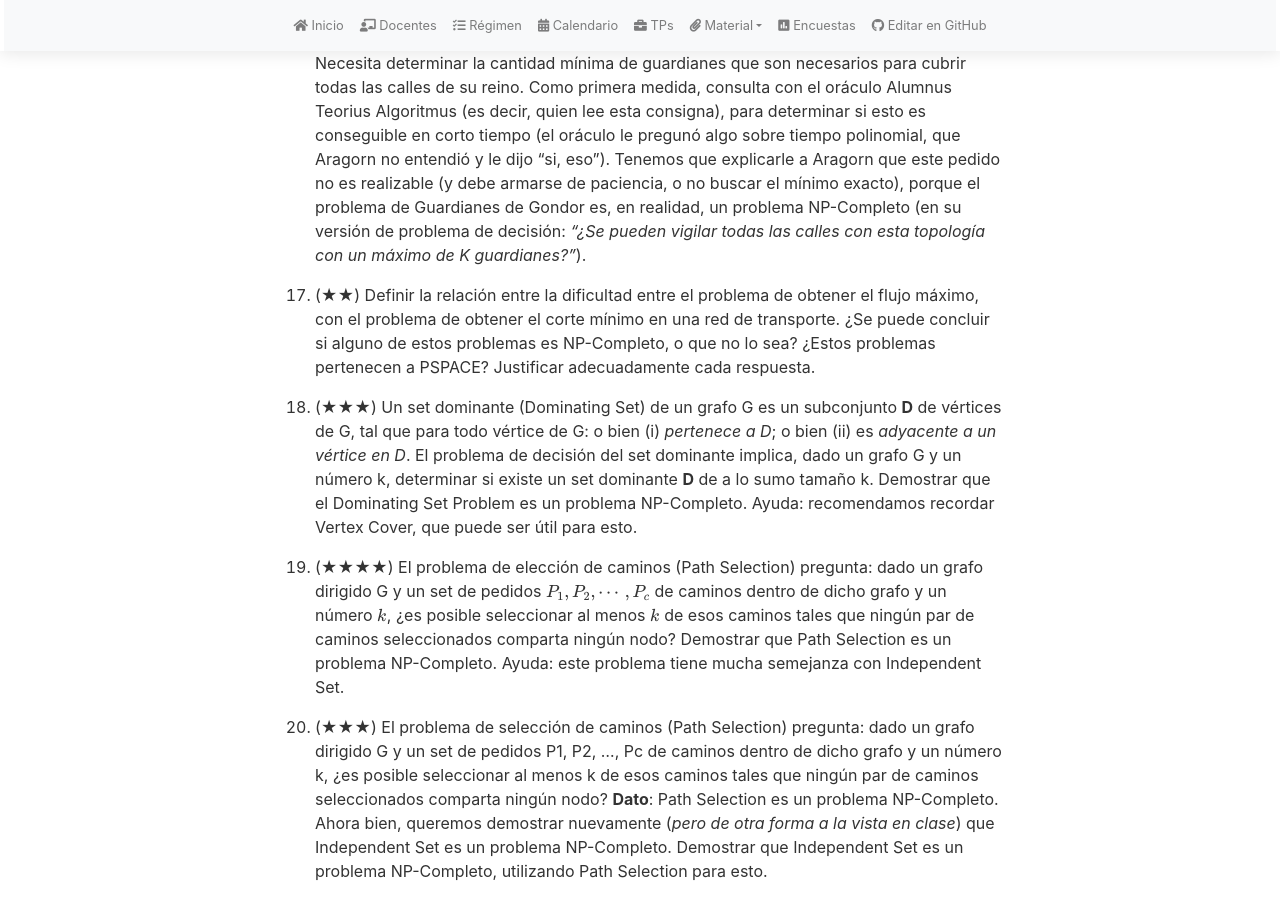
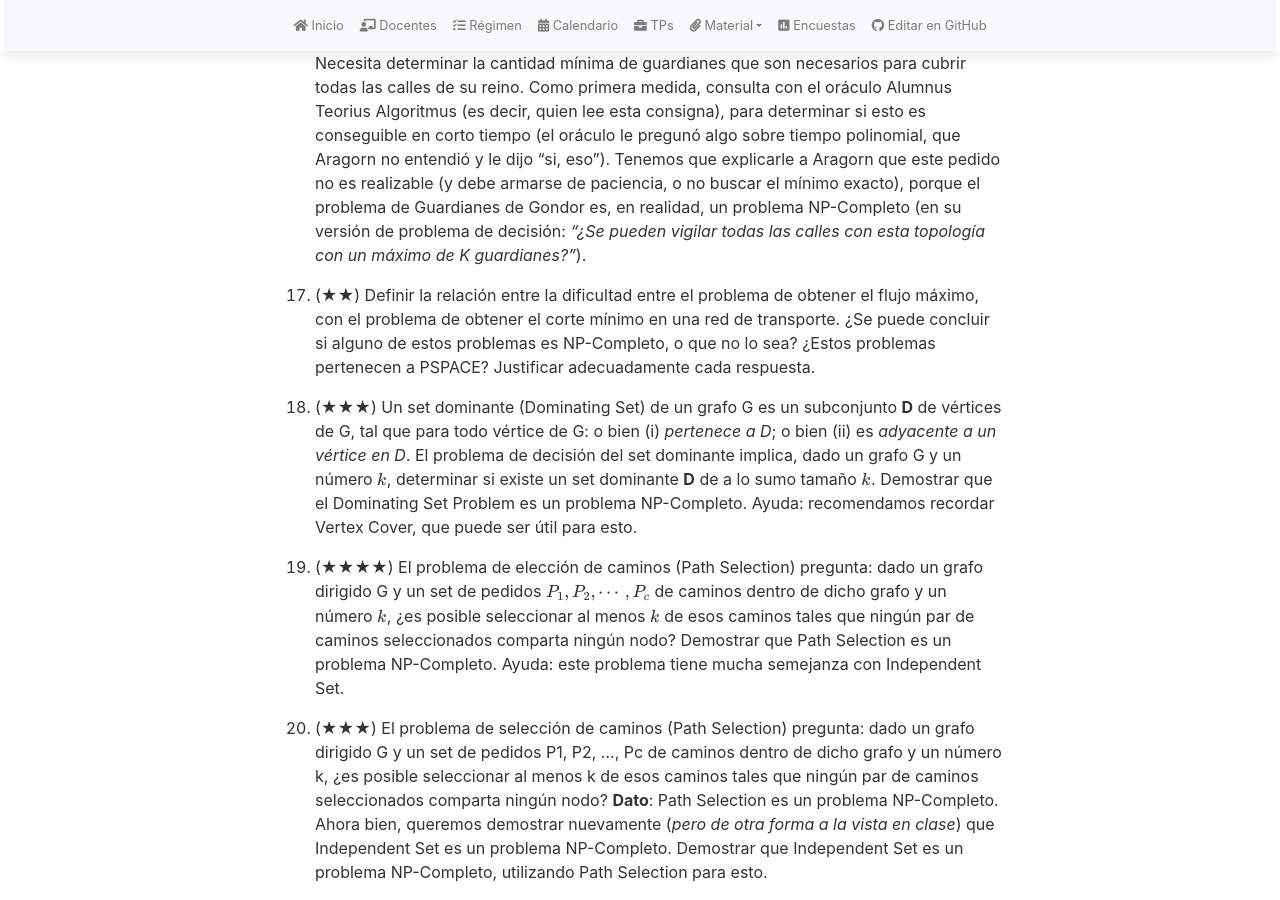
Before and after one commit to algoritmos-rw/tda_bg, a Jekyll site: the page built from material/guias/reducciones.md, in a window 1280 px wide and 900 px high, scrolled down 2578 px. Built offline with Jekyll 4.4.1, drawn with Linux system fonts in a browser that asks for light colours; nearby versions of some CDN libraries; our own code applies the rules of GitHub Pages for plain Markdown files; some of the changed text lies outside the part shown.

```diff
--- a/material/guias/reducciones.md
+++ b/material/guias/reducciones.md
@@ -63,8 +63,8 @@ math: true
 1.  (★) ¿Pertenece el siguiente problema a PSPACE? Dada una lista de enteros positivos $$L$$ y un entero $$n$$ obtener todos
     los subconjuntos de $$L$$ que suman exactamente $$n$$.
 
-1.  (★) ¿Pertenece el siguiente problema a PSPACE? Dada una lista de enteros positivos L y un entero n obtener un subconjunto
-    de L que sume exactamente n, o, en caso de no existir, que devuelva el subconjunto de suma máxima sin superar el valor de n.
+1.  (★) ¿Pertenece el siguiente problema a PSPACE? Dada una lista de enteros positivos $$L$$ y un entero $$n$$ obtener **un** subconjunto
+    de $$L$$ que sume exactamente $$n$$, o, en caso de no existir, que devuelva el subconjunto de suma máxima sin superar el valor de $$n$$.
 
 1.  (★★) Realizar una reducción polinomial del siguiente problema a otro de los vistos durante la cursada. Ayuda: pensar en
     alguno de los vistos de programación dinámica. Dada esta reducción, ¿se puede afirmar que este problema es NP-Completo?
@@ -112,7 +112,7 @@ math: true
 
 1.  (★★★) Un set dominante (Dominating Set) de un grafo G es un subconjunto **D** de vértices de G, tal que para todo vértice de G:
     o bien (i) _pertenece a D_; o bien (ii) es _adyacente a un vértice en D_. El problema de decisión del set dominante implica, dado un grafo G y
-    un número k, determinar si existe un set dominante **D** de a lo sumo tamaño k.
+    un número $$k$$, determinar si existe un set dominante **D** de a lo sumo tamaño $$k$$.
     Demostrar que el Dominating Set Problem es un problema NP-Completo.
     Ayuda: recomendamos recordar Vertex Cover, que puede ser útil para esto.
 
```
